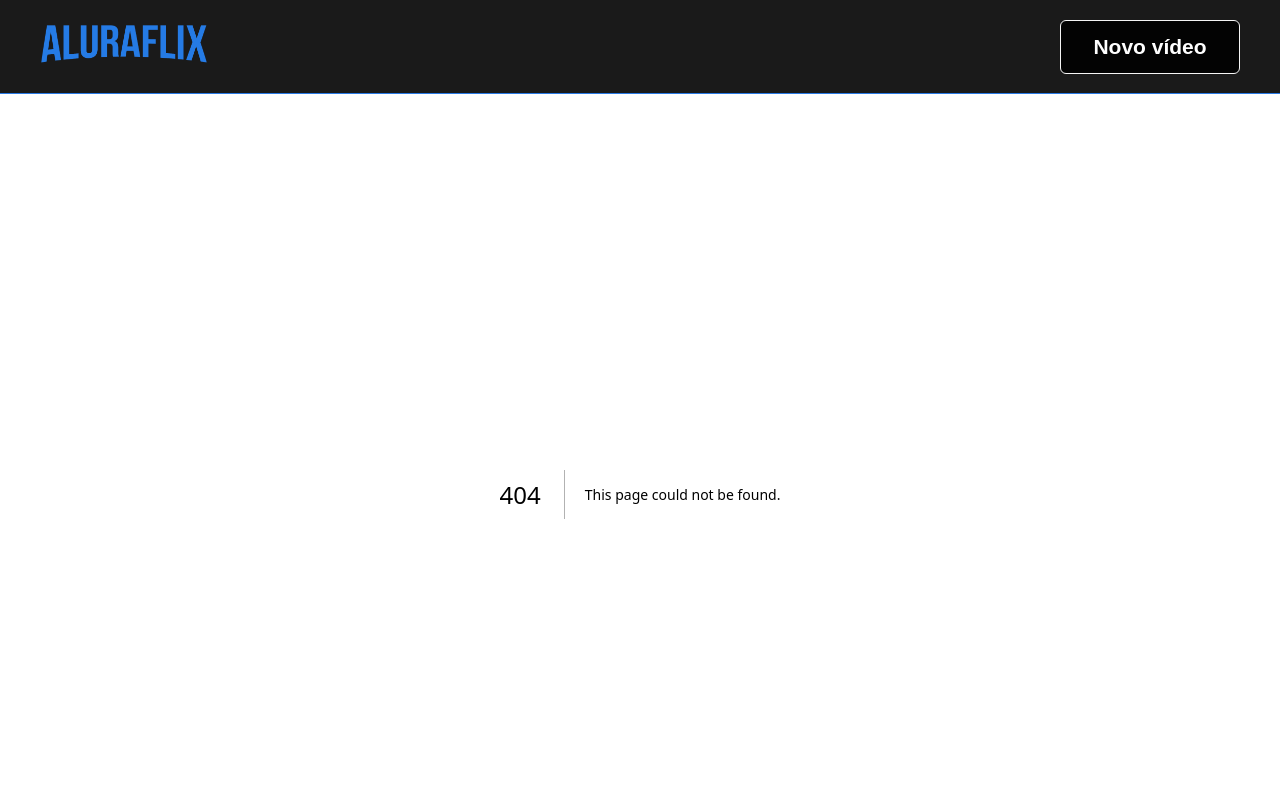
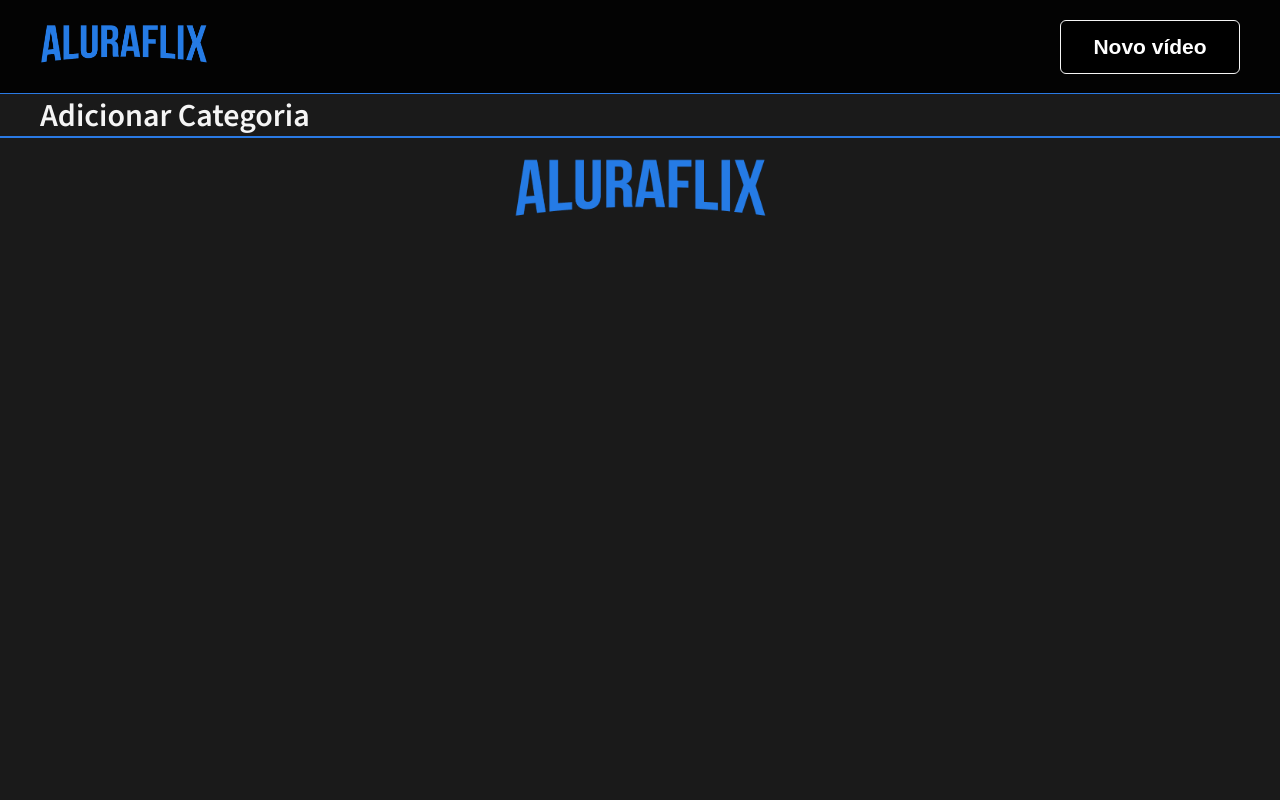
Before and after one commit to dantevicenzo/alura-flix, a Next.js app: page /adicionar-categoria in a window 1280 px wide. Before the commit this address had no page. Shown: the top 800 px of the page. Built offline with nearby package versions, Linux system fonts and the light colour scheme.

Commit message:
add new category page

```diff
--- /dev/null
+++ b/src/app/adicionar-categoria/page.module.css
@@ -0,0 +1,3 @@
+.main {
+    padding: 0 40px;
+}
--- /dev/null
+++ b/src/app/adicionar-categoria/page.tsx
@@ -0,0 +1,11 @@
+import styles from './page.module.css'
+
+const AdicionarCategoria = () => {
+  return (
+    <main className={styles.main}>
+      <h1>Adicionar Categoria</h1>
+    </main>
+  )
+}
+
+export default AdicionarCategoria
```
